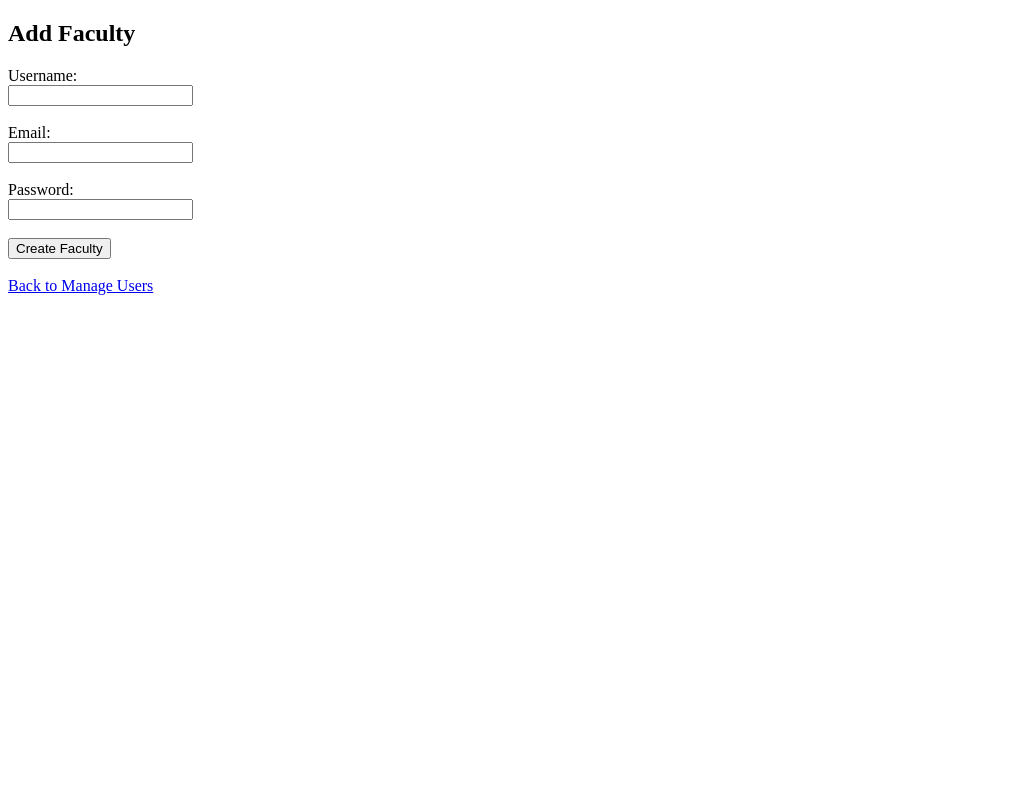
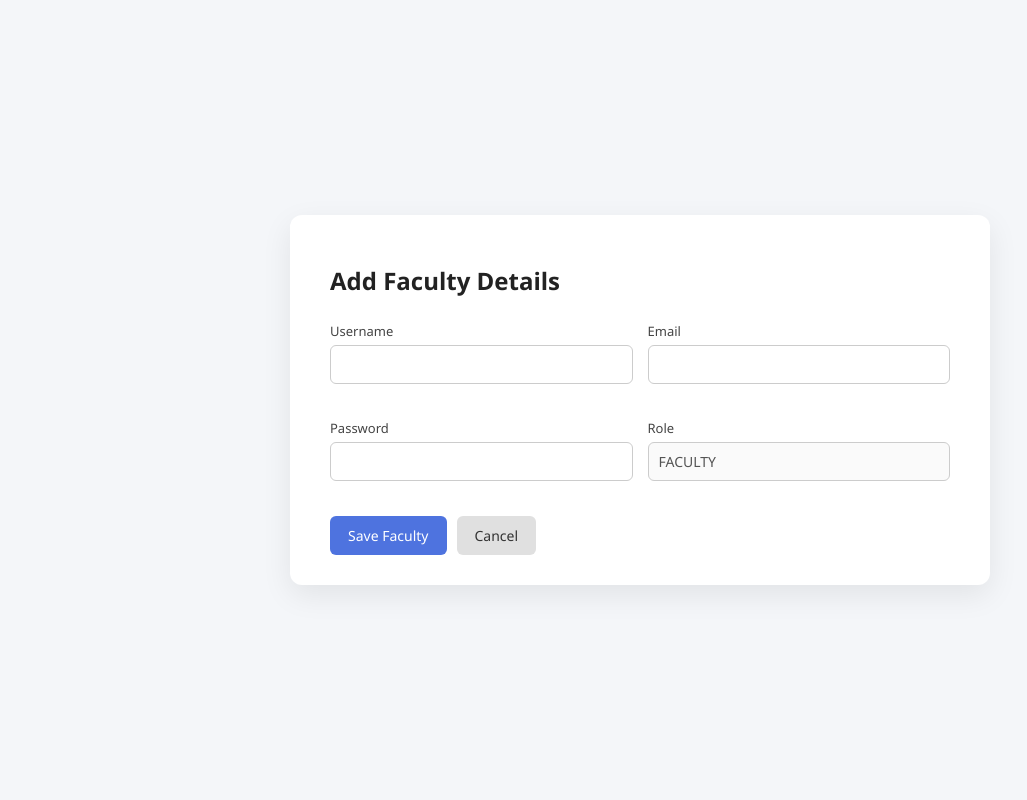
Before and after one commit to vhr1757/syncSchedule-timetable-generator, a Django app: page /admin_hm/add-faculty/ in a window 1280 px wide. Shown: the whole page, without its empty margins (0-1027 px from the left). Run offline with Django 5.2, Linux system fonts and the light colour scheme; a user stored in the database is signed in.

Commit message:
Add faculty CSS

```diff
--- a/generator/templates/generator/admin/add_faculty.html
+++ b/generator/templates/generator/admin/add_faculty.html
@@ -1,31 +1,146 @@
+{% load static %}
 <!DOCTYPE html>
+<style>
+  body {
+  margin: 0;
+  padding: 0;
+  font-family: Arial, sans-serif;
+  background: #f5f7fb;
+}
+
+.page-wrapper {
+  display: flex;
+  justify-content: center;
+  align-items: center;
+  min-height: 100vh;
+}
+
+.form-card {
+  background: white;
+  padding: 30px 40px;
+  border-radius: 12px;
+  width: 700px;
+  box-shadow: 0 10px 30px rgba(0,0,0,0.08);
+}
+
+.form-card h2 {
+  margin-bottom: 25px;
+  color: #222;
+}
+
+.form-row {
+  display: flex;
+  gap: 20px;
+  margin-bottom: 20px;
+}
+
+.form-group {
+  flex: 1;
+  display: flex;
+  flex-direction: column;
+}
+
+.form-group label {
+  margin-bottom: 6px;
+  font-weight: 500;
+  color: #333;
+}
+
+.form-group input {
+  padding: 10px 12px;
+  border-radius: 6px;
+  border: 1px solid #ccc;
+  font-size: 14px;
+}
+
+.form-group input:focus {
+  outline: none;
+  border-color: #4e73df;
+}
+
+.form-actions {
+  margin-top: 20px;
+  display: flex;
+  gap: 15px;
+}
+
+.btn-primary {
+  background: #4e73df;
+  color: white;
+  border: none;
+  padding: 10px 18px;
+  border-radius: 6px;
+  cursor: pointer;
+  font-size: 14px;
+}
+
+.btn-primary:hover {
+  background: #3b5dcc;
+}
+
+.btn-secondary {
+  background: #e0e0e0;
+  color: #333;
+  padding: 10px 18px;
+  border-radius: 6px;
+  text-decoration: none;
+  font-size: 14px;
+}
+
+.error {
+  color: red;
+  margin-bottom: 15px;
+}
+</style>
 <html>
 <head>
-    <title>Add Faculty</title>
+  <title>Add Faculty</title>
+  <link rel="stylesheet" href="{% static 'generator/form.css' %}">
 </head>
 <body>
-    <h2>Add Faculty</h2>
+
+<div class="page-wrapper">
+  <div class="form-card">
+    <h2>Add Faculty Details</h2>
 
     {% if error %}
-        <p style="color:red;">{{ error }}</p>
+      <p class="error">{{ error }}</p>
     {% endif %}
 
     <form method="post">
-        {% csrf_token %}
+      {% csrf_token %}
 
-        <label>Username:</label><br>
-        <input type="text" name="username" required><br><br>
+      <div class="form-row">
+        <div class="form-group">
+          <label>Username</label>
+          <input type="text" name="username" required>
+        </div>
 
-        <label>Email:</label><br>
-        <input type="email" name="email" required><br><br>
+        <div class="form-group">
+          <label>Email</label>
+          <input type="email" name="email" required>
+        </div>
+      </div>
 
-        <label>Password:</label><br>
-        <input type="password" name="password" required><br><br>
+      <div class="form-row">
+        <div class="form-group">
+          <label>Password</label>
+          <input type="password" name="password" required>
+        </div>
 
-        <button type="submit">Create Faculty</button>
+        <div class="form-group">
+          <label>Role</label>
+          <input type="text" value="FACULTY" disabled>
+        </div>
+      </div>
+
+      <div class="form-actions">
+        <button type="submit" class="btn-primary">Save Faculty</button>
+        <a href="{% url 'manage_users' %}" class="btn-secondary">Cancel</a>
+      </div>
     </form>
+  </div>
+</div>
 
-    <br>
-    <a href="{% url 'manage_users' %}">Back to Manage Users</a>
 </body>
 </html>
--- a/generator/templates/generator/admin/admin_home.html
+++ b/generator/templates/generator/admin/admin_home.html
@@ -17,7 +17,7 @@
 <section class="stats-bar">
   <div class="stat-box"><h3>42</h3><p>Faculties</p></div>
   <div class="stat-box"><h3>18</h3><p>Rooms & Labs</p></div>
-  <div class="stat-box"><h3>24</h3><p>Batches</p></div>
+  <div class="stat-box"><h3>8</h3><p>Batches</p></div>
   <div class="stat-box"><h3>120</h3><p>Total Lectures</p></div>
 </section>
 
```
Also changed, not shown: db.sqlite3.
